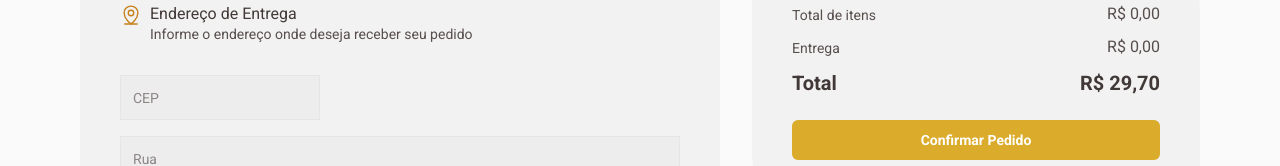
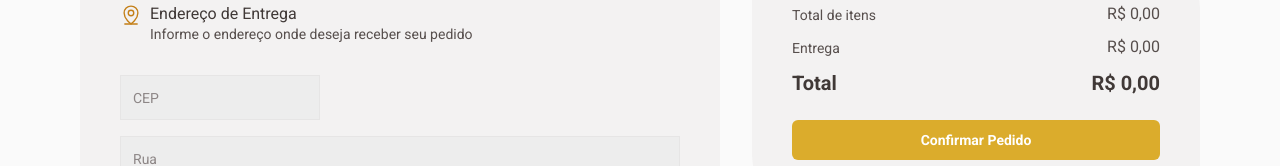
Before and after one commit to rnatu/coffee-delivery, a React (Vite) app: page /checkout in a window 1280 px wide. Shown: the part 222-388 px from the top of the page. Built offline with nearby package versions, Linux system fonts and the light colour scheme.

Commit message:
feat(CartResume): add total with delivery cost

```diff
--- a/src/pages/Checkout/components/CartCard/CartResume.tsx
+++ b/src/pages/Checkout/components/CartCard/CartResume.tsx
@@ -23,7 +23,7 @@ export function CartResume() {
           Total
         </RegularText>
         <RegularText size="l" weight="700" color="subtitle">
-          R$ 29,70
+          R$ {formatMoney(cartState.total + deliveryCost)}
         </RegularText>
       </div>
     </CartResumeContainer>
```
